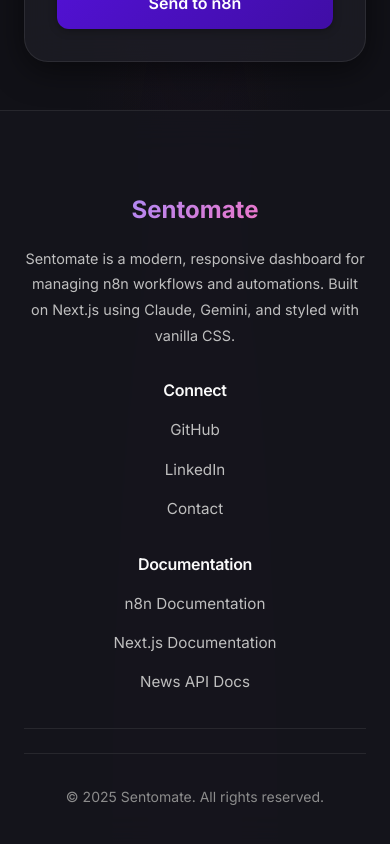
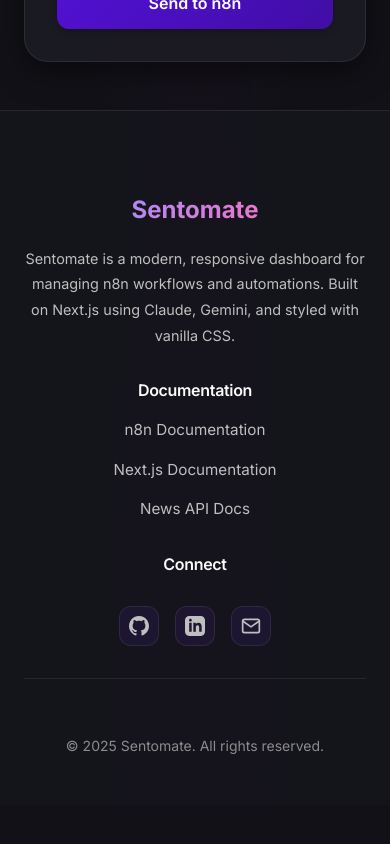
Before and after one commit to calzkmal/n8n-form-integration, a Next.js app: page /form-submission in a window 390 px wide. Shown: the part 967-1811 px from the top of the page. After the commit the page ends 1772 px from the top, so only its background shows below. Built offline with nearby package versions, Linux system fonts and the light colour scheme; no server answers.

Commit message:
fix: erase unnecessary css blocks, fix footer icons and q -> keywords

```diff
--- a/app/globals.css
+++ b/app/globals.css
@@ -350,6 +350,19 @@
   }
 }
 
+/* Responsive Utilities */
+@media (max-width: 768px) {
+  .desktop-only {
+    display: none !important;
+  }
+}
+
+@media (min-width: 769px) {
+  .mobile-only {
+    display: none !important;
+  }
+}
+
 /* Parallax Scrolling Effects */
 .parallax-container {
   position: relative;
@@ -531,6 +544,27 @@
   }
 }
 
+/* Hero Grid Layout */
+.hero-grid {
+  display: grid;
+  grid-template-columns: repeat(auto-fit, minmax(280px, 1fr));
+  gap: 2rem;
+  margin-top: 4rem;
+  max-width: 900px;
+  margin-left: auto;
+  margin-right: auto;
+  width: 100%;
+}
+
+@media (max-width: 768px) {
+  .hero-grid {
+    grid-template-columns: 1fr;
+    gap: 1.5rem;
+    margin-top: 2rem;
+    padding: 0 1rem;
+  }
+}
+
 /* Main Content Section */
 .main-content {
   position: relative;
@@ -572,12 +606,6 @@
   grid-template-columns: repeat(auto-fit, minmax(250px, 1fr));
   gap: var(--spacing-2xl);
   margin-bottom: var(--spacing-xl);
-}
-
-.footer-section h3 {
-  font-size: 1.125rem;
-  margin-bottom: var(--spacing-md);
-  color: var(--text-primary);
 }
 
 .footer-section p,
@@ -630,9 +658,6 @@
 .footer-bottom {
   text-align: center;
   padding-top: var(--spacing-xl);
-  border-top: 1px solid var(--border-subtle);
-  color: var(--text-tertiary);
-  font-size: 0.875rem;
 }
 
 .footer-logo {
@@ -643,6 +668,34 @@
   -webkit-text-fill-color: transparent;
   background-clip: text;
   margin-bottom: var(--spacing-sm);
+}
+
+/* Footer Grid Layout */
+.footer-grid {
+  display: grid;
+  grid-template-columns: repeat(auto-fit, minmax(200px, 1fr));
+  gap: 2rem;
+  padding: 2rem 0;
+  margin-bottom: 1.5rem;
+  border-bottom: 1px solid var(--border-subtle);
+}
+
+@media (max-width: 768px) {
+  .footer-grid {
+    grid-template-columns: 1fr;
+    gap: 2rem;
+    text-align: center;
+  }
+
+  .footer-section {
+    display: flex;
+    flex-direction: column;
+    align-items: center;
+  }
+
+  .footer-section .footer-link {
+    justify-content: center;
+  }
 }
 
 /* Scroll Animations */
@@ -674,6 +727,10 @@
   .footer-content {
     grid-template-columns: 1fr;
     gap: var(--spacing-xl);
+  }
+
+  .footer-bottom {
+    text-align: left;
   }
 }
 
@@ -714,19 +771,6 @@
   50% {
     opacity: 0.5;
     transform: scale(1.2);
-  }
-}
-
-/* Responsive Utilities */
-@media (max-width: 768px) {
-  .desktop-only {
-    display: none !important;
-  }
-}
-
-@media (min-width: 769px) {
-  .mobile-only {
-    display: none !important;
   }
 }
 
@@ -774,255 +818,3 @@
 .burger-button.open .burger-line:nth-child(1) {
   transform: rotate(45deg) translate(5px, 5px);
 }
-
-.footer-section p,
-.footer-section a {
-  color: var(--text-secondary);
-  font-size: 0.95rem;
-  line-height: 1.8;
-  text-decoration: none;
-  transition: color var(--transition-base);
-}
-
-.footer-section a:hover {
-  color: var(--primary-300);
-}
-
-.footer-links {
-  display: flex;
-  flex-direction: column;
-  gap: var(--spacing-sm);
-}
-
-.footer-social {
-  display: flex;
-  gap: var(--spacing-md);
-  margin-top: var(--spacing-md);
-}
-
-.social-icon {
-  width: 40px;
-  height: 40px;
-  display: flex;
-  align-items: center;
-  justify-content: center;
-  background: hsla(var(--primary-hue), var(--primary-sat), var(--primary-light), 0.1);
-  border: 1px solid var(--border-subtle);
-  border-radius: var(--radius-md);
-  color: var(--text-secondary);
-  transition: all var(--transition-base);
-  text-decoration: none;
-  font-size: 1.25rem;
-}
-
-.social-icon:hover {
-  background: hsla(var(--primary-hue), var(--primary-sat), var(--primary-light), 0.2);
-  border-color: var(--primary-400);
-  color: var(--primary-300);
-  transform: translateY(-2px);
-}
-
-.footer-bottom {
-  text-align: center;
-  padding-top: var(--spacing-xl);
-  border-top: 1px solid var(--border-subtle);
-  color: var(--text-tertiary);
-  font-size: 0.875rem;
-}
-
-.footer-logo {
-  font-size: 1.5rem;
-  font-weight: 700;
-  background: linear-gradient(135deg, var(--primary-200), var(--accent-light));
-  -webkit-background-clip: text;
-  -webkit-text-fill-color: transparent;
-  background-clip: text;
-  margin-bottom: var(--spacing-sm);
-}
-
-/* Scroll Animations */
-.scroll-reveal {
-  opacity: 0;
-  transform: translateY(30px);
-  transition: opacity 0.6s ease-out, transform 0.6s ease-out;
-}
-
-.scroll-reveal.revealed {
-  opacity: 1;
-  transform: translateY(0);
-}
-
-/* Enhanced Responsive */
-@media (max-width: 768px) {
-  .hero-title {
-    font-size: 2.5rem;
-  }
-
-  .hero-subtitle {
-    font-size: 1.125rem;
-  }
-
-  .hero-section {
-    min-height: 50vh;
-  }
-
-  .footer-content {
-    grid-template-columns: 1fr;
-    gap: var(--spacing-xl);
-  }
-}
-
-@media (max-width: 640px) {
-  .hero-title {
-    font-size: 2rem;
-  }
-
-  .hero-subtitle {
-    font-size: 1rem;
-  }
-}
-
-/* Workflow Status Dot Variants */
-.status-dot.active {
-  background: var(--success);
-  animation: blink 2s ease-in-out infinite;
-}
-
-.status-dot.inactive {
-  background: var(--error);
-  animation: none;
-}
-
-.status-dot.checking {
-  background: var(--warning);
-  animation: pulse-dot 1.5s ease-in-out infinite;
-}
-
-@keyframes pulse-dot {
-
-  0%,
-  100% {
-    opacity: 1;
-    transform: scale(1);
-  }
-
-  50% {
-    opacity: 0.5;
-    transform: scale(1.2);
-  }
-}
-
-/* Responsive Utilities */
-@media (max-width: 768px) {
-  .desktop-only {
-    display: none !important;
-  }
-}
-
-@media (min-width: 769px) {
-  .mobile-only {
-    display: none !important;
-  }
-}
-
-/* Mobile Menu Styles */
-.mobile-menu-overlay {
-  position: fixed;
-  top: 70px;
-  /* Height of navbar */
-  left: 0;
-  right: 0;
-  bottom: 0;
-  background: hsla(240, 12%, 10%, 0.95);
-  backdrop-filter: blur(20px);
-  z-index: 999;
-  display: flex;
-  flex-direction: column;
-  padding: 2rem;
-  gap: 1.5rem;
-  transform: translateX(100%);
-  transition: transform 0.3s cubic-bezier(0.4, 0, 0.2, 1);
-}
-
-.mobile-menu-overlay.open {
-  transform: translateX(0);
-}
-
-.burger-button {
-  background: transparent;
-  border: none;
-  cursor: pointer;
-  padding: 0.5rem;
-  display: flex;
-  flex-direction: column;
-  gap: 5px;
-  z-index: 1001;
-}
-
-.burger-line {
-  width: 24px;
-  height: 2px;
-  background-color: var(--text-primary);
-  transition: all 0.3s ease;
-}
-
-.burger-button.open .burger-line:nth-child(1) {
-  transform: rotate(45deg) translate(5px, 5px);
-}
-
-.burger-button.open .burger-line:nth-child(2) {
-  opacity: 0;
-}
-
-.burger-button.open .burger-line:nth-child(3) {
-  transform: rotate(-45deg) translate(5px, -5px);
-}
-
-/* Hero Grid Layout */
-.hero-grid {
-  display: grid;
-  grid-template-columns: repeat(auto-fit, minmax(280px, 1fr));
-  gap: 2rem;
-  margin-top: 4rem;
-  max-width: 900px;
-  margin-left: auto;
-  margin-right: auto;
-  width: 100%;
-}
-
-@media (max-width: 768px) {
-  .hero-grid {
-    grid-template-columns: 1fr;
-    gap: 1.5rem;
-    margin-top: 2rem;
-    padding: 0 1rem;
-  }
-}
-
-/* Footer Grid Layout */
-.footer-grid {
-  display: grid;
-  grid-template-columns: repeat(auto-fit, minmax(200px, 1fr));
-  gap: 2rem;
-  padding: 2rem 0;
-  margin-bottom: 1.5rem;
-  border-bottom: 1px solid var(--border-subtle);
-}
-
-@media (max-width: 768px) {
-  .footer-grid {
-    grid-template-columns: 1fr;
-    gap: 2rem;
-    text-align: center;
-  }
-
-  .footer-section {
-    display: flex;
-    flex-direction: column;
-    align-items: center;
-  }
-
-  .footer-section .footer-link {
-    justify-content: center;
-  }
-}
--- a/components/Footer.tsx
+++ b/components/Footer.tsx
@@ -21,22 +21,6 @@
                     </p>
                 </div>
 
-                {/* Socials & Contact */}
-                <div className="footer-section">
-                    <h4 style={{ color: 'var(--text-primary)', marginBottom: '1rem', fontWeight: 600 }}>Connect</h4>
-                    <div style={{ display: 'flex', flexDirection: 'column', gap: '0.75rem' }}>
-                        <a href="https://github.com/calzkmal" target="_blank" rel="noopener noreferrer" style={{ color: 'var(--text-secondary)', textDecoration: 'none', display: 'flex', alignItems: 'center', gap: '0.5rem', transition: 'color 0.2s' }} className="footer-link">
-                            <span>GitHub</span>
-                        </a>
-                        <a href="https://linkedin.com/in/calzkmal" target="_blank" rel="noopener noreferrer" style={{ color: 'var(--text-secondary)', textDecoration: 'none', display: 'flex', alignItems: 'center', gap: '0.5rem', transition: 'color 0.2s' }} className="footer-link">
-                            <span>LinkedIn</span>
-                        </a>
-                        <a href="mailto:calzkmal@gmail.com" style={{ color: 'var(--text-secondary)', textDecoration: 'none', display: 'flex', alignItems: 'center', gap: '0.5rem', transition: 'color 0.2s' }} className="footer-link">
-                            <span>Contact</span>
-                        </a>
-                    </div>
-                </div>
-
                 {/* Documentation */}
                 <div className="footer-section">
                     <h4 style={{ color: 'var(--text-primary)', marginBottom: '1rem', fontWeight: 600 }}>Documentation</h4>
@@ -52,6 +36,30 @@
                         </a>
                     </div>
                 </div>
+
+                {/* Socials & Contact */}
+                <div className="footer-section">
+                    <h4 style={{ color: 'var(--text-primary)', marginBottom: '1rem', fontWeight: 600 }}>Connect</h4>
+                    <div className="footer-social">
+                        <a href="https://github.com/calzkmal" target="_blank" rel="noopener noreferrer" className="social-icon" title="GitHub">
+                            <svg width="20" height="20" viewBox="0 0 24 24" fill="currentColor">
+                                <path d="M12 0c-6.626 0-12 5.373-12 12 0 5.302 3.438 9.8 8.207 11.387.599.111.793-.261.793-.577v-2.234c-3.338.726-4.033-1.416-4.033-1.416-.546-1.387-1.333-1.756-1.333-1.756-1.089-.745.083-.729.083-.729 1.205.084 1.839 1.237 1.839 1.237 1.07 1.834 2.807 1.304 3.492.997.107-.775.418-1.305.762-1.604-2.665-.305-5.467-1.334-5.467-5.931 0-1.311.469-2.381 1.236-3.221-.124-.303-.535-1.524.117-3.176 0 0 1.008-.322 3.301 1.23.957-.266 1.983-.399 3.003-.404 1.02.005 2.047.138 3.006.404 2.291-1.552 3.297-1.23 3.297-1.23.653 1.653.242 2.874.118 3.176.77.84 1.235 1.911 1.235 3.221 0 4.609-2.807 5.624-5.479 5.921.43.372.823 1.102.823 2.222v3.293c0 .319.192.694.801.576 4.765-1.589 8.199-6.086 8.199-11.386 0-6.627-5.373-12-12-12z" />
+                            </svg>
+                        </a>
+                        <a href="https://linkedin.com/in/calzkmal" target="_blank" rel="noopener noreferrer" className="social-icon" title="LinkedIn">
+                            <svg width="20" height="20" viewBox="0 0 24 24" fill="currentColor">
+                                <path d="M19 0h-14c-2.761 0-5 2.239-5 5v14c0 2.761 2.239 5 5 5h14c2.762 0 5-2.239 5-5v-14c0-2.761-2.238-5-5-5zm-11 19h-3v-11h3v11zm-1.5-12.268c-.966 0-1.75-.79-1.75-1.764s.784-1.764 1.75-1.764 1.75.79 1.75 1.764-.783 1.764-1.75 1.764zm13.5 12.268h-3v-5.604c0-3.368-4-3.113-4 0v5.604h-3v-11h3v1.765c1.396-2.586 7-2.777 7 2.476v6.759z" />
+                            </svg>
+                        </a>
+                        <a href="mailto:calzkmal@gmail.com" className="social-icon" title="Email">
+                            <svg width="20" height="20" viewBox="0 0 24 24" fill="none" stroke="currentColor" strokeWidth="2" strokeLinecap="round" strokeLinejoin="round">
+                                <path d="M4 4h16c1.1 0 2 .9 2 2v12c0 1.1-.9 2-2 2H4c-1.1 0-2-.9-2-2V6c0-1.1.9-2 2-2z" />
+                                <polyline points="22,6 12,13 2,6" />
+                            </svg>
+                        </a>
+                    </div>
+                </div>
+
             </div>
 
             <div className="footer-bottom" style={{ textAlign: 'center', color: 'var(--text-tertiary)', fontSize: '0.875rem' }}>
```
Also changed, not shown: components/NewsScraperForm.tsx (+7 -7 lines).
